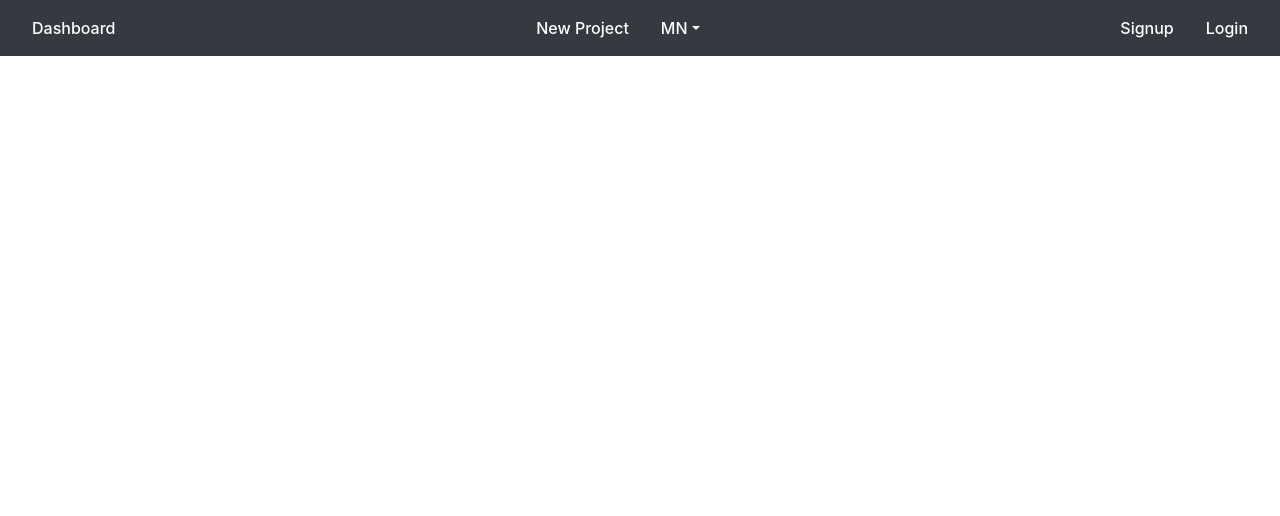
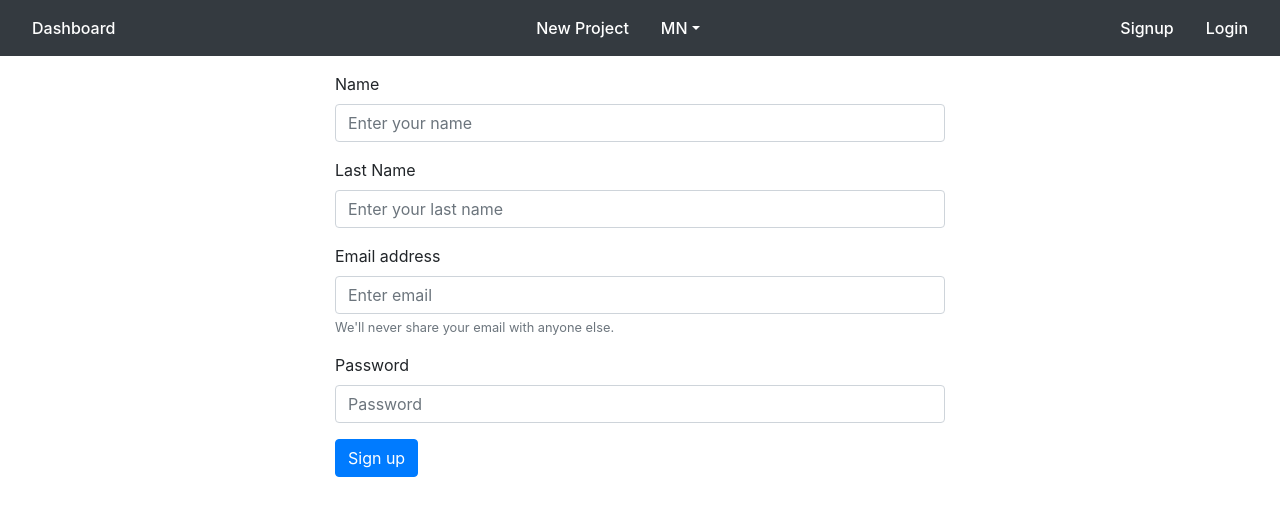
Before and after one commit to marilyn-n/React-Redux-Firebase-App, a React (Create React App) app: page /signup in a window 1280 px wide. Shown: the top 516 px of the page. Built offline with nearby package versions, Linux system fonts and the light colour scheme.

Commit message:
create signup component

```diff
--- a/src/App.js
+++ b/src/App.js
@@ -5,6 +5,7 @@ import './sass/main.scss';
 import Dashboard from './components/dashboard/Dashboard';
 import ProjectDetails from './components/projects/ProjectDetails';
 import SignIn from './components/auth/SignIn';
+import SignUp from './components/auth/SignUp';
 
 
 function App() {
@@ -16,6 +17,7 @@ function App() {
           <Route exact path="/" component={ Dashboard }/>
           <Route path="/project/:id" component={ ProjectDetails }/>
           <Route path="/signin" component={ SignIn }/>
+          <Route path="/signup" component={ SignUp }/>
         </Switch>
       </BrowserRouter>
     </div>
--- a/src/components/auth/SignIn.js
+++ b/src/components/auth/SignIn.js
@@ -1,14 +1,20 @@
 import React, { Component } from 'react';
 
 class SignIn extends Component {
-
-  handleSubmit = (e) => {
-    console.log(e);
-
+  state = {
+    email: '',
+    password: ''
   }
 
   handleChange = (e) => {
-    console.log(e);
+    this.setState({
+      [e.target.id]: e.target.value
+    })
+  }
+
+  handleSubmit = (e) => {
+    e.preventDefault();
+    console.log(this.state);
 
   }
 
@@ -18,16 +24,12 @@ class SignIn extends Component {
         <form onSubmit={this.handleSubmit}>
           <div className="form-group">
             <label>Email address</label>
-            <input type="email" className="form-control" id="exampleInputEmail1" onChange={this.handleChange} aria-describedby="emailHelp" placeholder="Enter email"/>
+            <input type="email" className="form-control" id="email" onChange={this.handleChange} aria-describedby="emailHelp" placeholder="Enter email"/>
             <small id="emailHelp" className="form-text text-muted">We'll never share your email with anyone else.</small>
           </div>
           <div className="form-group">
             <label>Password</label>
-            <input type="password" className="form-control" id="exampleInputPassword1" onChange={this.handleChange} placeholder="Password"/>
-          </div>
-          <div className="form-group form-check">
-            <input type="checkbox" className="form-check-input" id="exampleCheck1"/>
-            <label className="form-check-label">Check me out</label>
+            <input type="password" className="form-control" id="password" onChange={this.handleChange} placeholder="Password"/>
           </div>
           <button type="submit" className="btn btn-primary">Submit</button>
         </form>
--- a/src/components/auth/SignUp.js
+++ b/src/components/auth/SignUp.js
@@ -0,0 +1,51 @@
+import React, { Component } from 'react';
+
+class SignUp extends Component {
+  state = {
+    email: '',
+    password: '',
+    name: '',
+    lastName: ''
+  }
+
+  handleChange = (e) => {
+    this.setState({
+      [e.target.id]: e.target.value
+    })
+  }
+
+  handleSubmit = (e) => {
+    e.preventDefault();
+    console.log(this.state);
+
+  }
+
+  render() {
+    return (
+      <div className="container col-md-6 offset-md-3">
+        <form onSubmit={this.handleSubmit}>
+          <div className="form-group">
+            <label>Name</label>
+            <input type="name" className="form-control" id="name" onChange={this.handleChange} aria-describedby="nameHelp" placeholder="Enter your name"/>
+          </div>
+          <div className="form-group">
+            <label>Last Name</label>
+            <input type="last-name" className="form-control" id="lastName" onChange={this.handleChange} aria-describedby="lastNameHelp" placeholder="Enter your last name"/>
+          </div>
+          <div className="form-group">
+            <label>Email address</label>
+            <input type="email" className="form-control" id="email" onChange={this.handleChange} aria-describedby="emailHelp" placeholder="Enter email"/>
+            <small id="emailHelp" className="form-text text-muted">We'll never share your email with anyone else.</small>
+          </div>
+          <div className="form-group">
+            <label>Password</label>
+            <input type="password" className="form-control" id="password" onChange={this.handleChange} placeholder="Password"/>
+          </div>
+          <button type="submit" className="btn btn-primary">Sign up</button>
+        </form>
+      </div>
+    );
+  }
+}
+
+export default SignUp;
```
